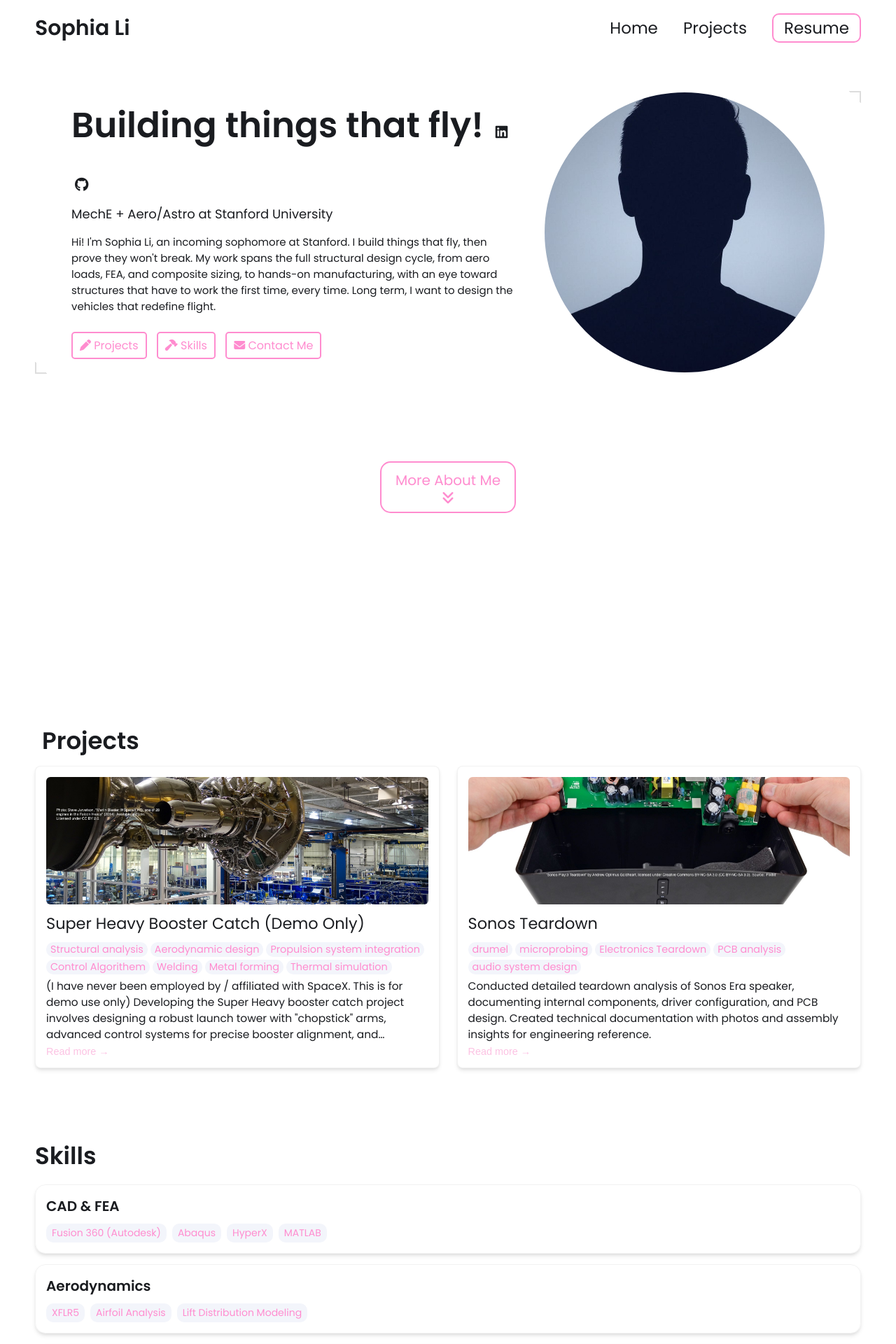
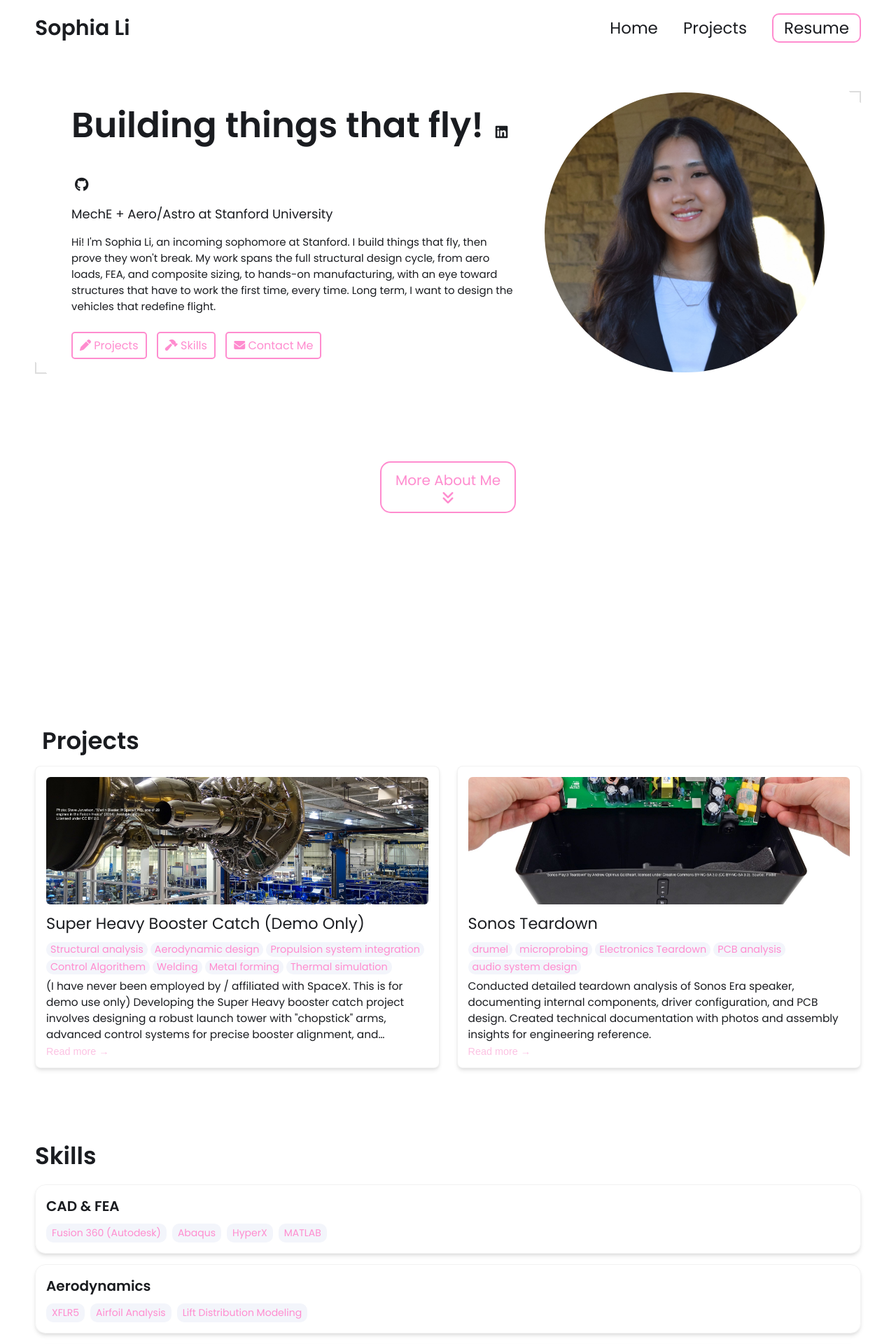
Before and after one commit to Sophiaylii/Sophiaylii.github.io, a Jekyll site: the page built from index.html, in a window 1280 px wide. Shown: the top 1920 px of the page at 70% size. Built offline with Jekyll 4.4.1, drawn with Linux system fonts in a browser that asks for light colours.

Commit message:
Update _config.yml

```diff
--- a/_config.yml
+++ b/_config.yml
@@ -20,7 +20,7 @@ description: >- # dont remove this line. this will ignore all new lines until th
   Long term, I want to design the vehicles that redefine flight.
 
 # Place your profile image in /assets/images/profile-image/folder and edit the file name
-profile_image: ./assets/images/profile-image/avatar.jpeg
+profile_image: ./assets/images/profile-image/DSC_0045_cropped.JPG
 
 
 # Link your resume
```
